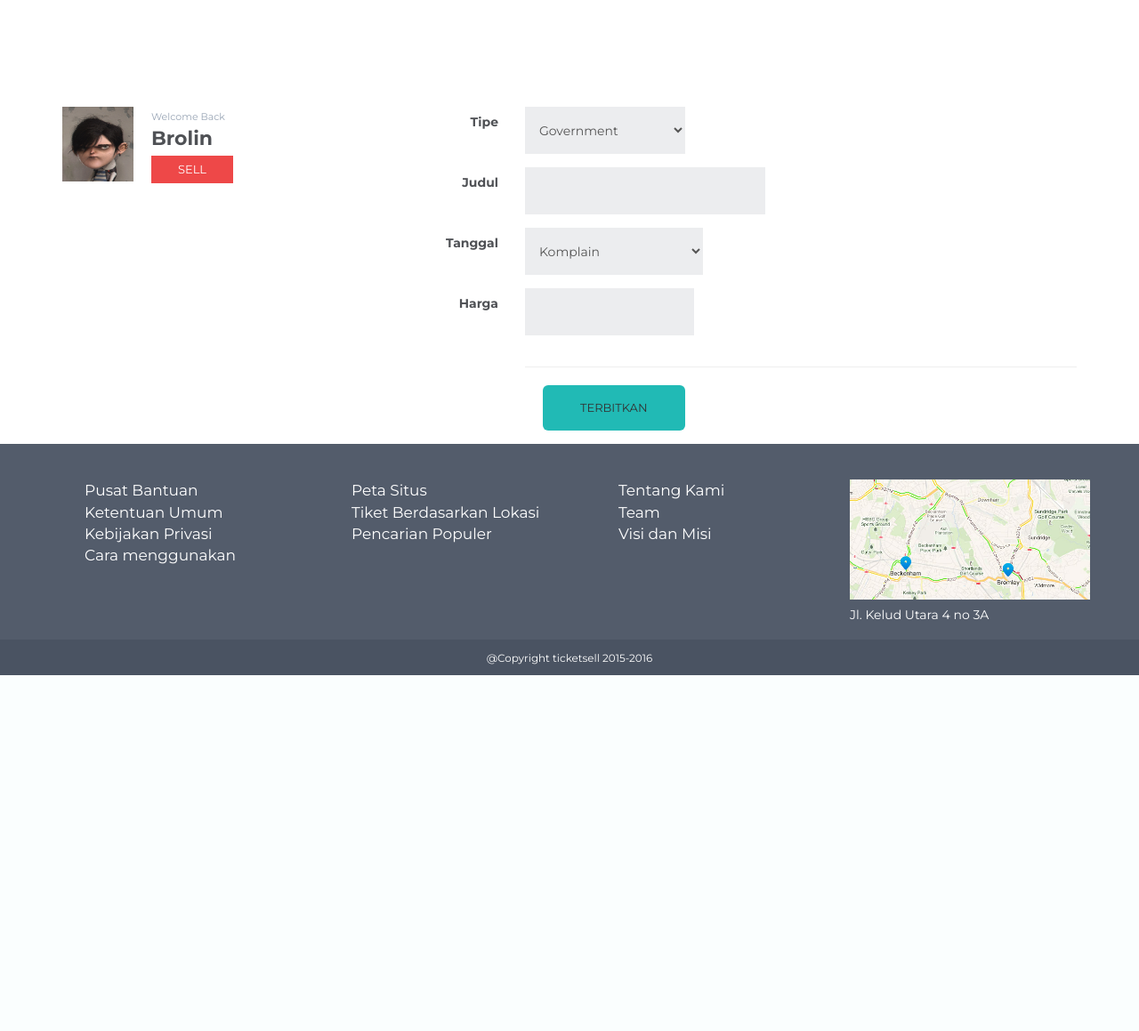
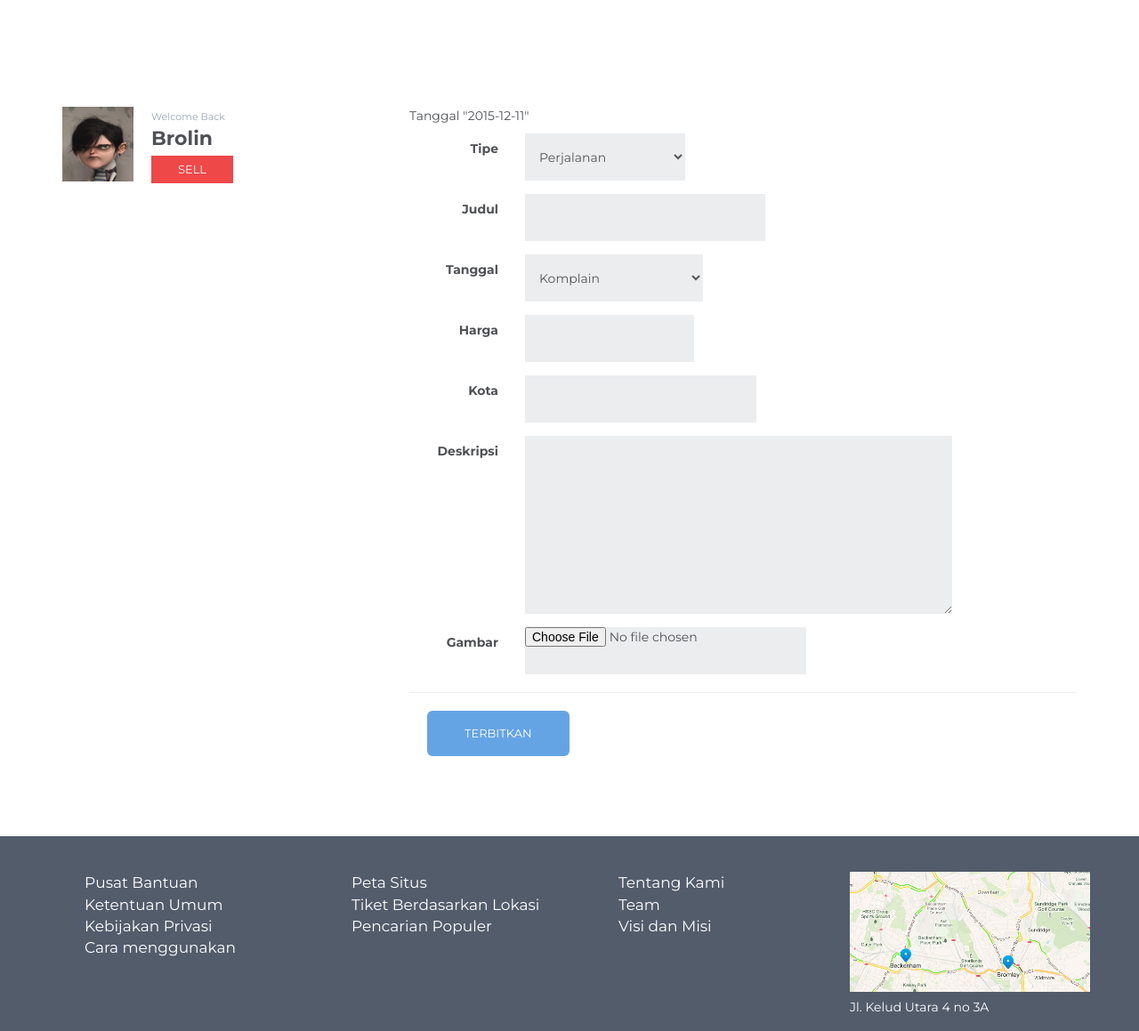
Before and after one commit to rolies/advanceSE, a CodeIgniter app: page /database/index.php/member/sellpost in a window 1280 px wide. Shown: the part 100-1259 px from the top of the page at 89% size. Before the commit the page ends 859 px from the top, so only its background shows below. Run offline with CodeIgniter, Linux system fonts and the light colour scheme.

Commit message:
update sellpost and sql

```diff
--- a/application/controllers/Member.php
+++ b/application/controllers/Member.php
@@ -9,8 +9,26 @@ class Member extends CI_Controller {
 	}
 
 	public function sellpost() {
-		$this->load->view('member/user-header');
-		$this->load->view('member/sell-post');
-		$this->load->view('include/footer');
+		if (isset($_POST['tipe'])){
+			$post = array (
+				'tipe' => $_POST['tipe'],
+				'judul' => $_POST['judul'],
+				'tanggal' => $_POST['tanggal'],
+				'harga' => $_POST['harga'],
+				'kota' => $_POST['kota'],
+				'deskripsi' => $_POST['deskripsi'],
+			);
+			$this->load->model('Sample_model');
+			if(!$this->Sample_model->add_sellpost($post)){
+				die('Something Wrong');
+			} else {
+				echo "Post sukses bro";
+			}
+		} else {
+			$this->load->helper('form');
+			$this->load->view('member/user-header');
+			$this->load->view('member/sell-post');
+			$this->load->view('include/footer');
+		}
 	}
 }
--- a/application/models/sample_model.php
+++ b/application/models/sample_model.php
@@ -22,7 +22,7 @@ class Sample_model extends CI_model {
 	}
 
 
-	public function add_post($post) {
-		return $this->db->insert('post', $post);
+	public function add_sellpost($post) {
+		return $this->db->insert('sellpost', $post);
 	}
 }
--- a/application/views/member/sell-post.php
+++ b/application/views/member/sell-post.php
@@ -12,15 +12,16 @@
 		</div>
 
 		<div class="col-md-8 sellpost">
-			<form class="form-horizontal">
+			<p>Tanggal "<?php echo date('Y-m-d'); ?>"</p>
+			<form action=" " role="form" method="POST" class="form-horizontal">
 				<div class="form-group">
 					<label for="inputtipe" class="col-sm-2 control-label">Tipe</label>
 					<div class="col-sm-10">
 					   	<select class="form-control" id="inputtipe" name="tipe">
-					  		<option value="Government">Government</option>
-						  	<option value="Infrastructure">Infrastructure</option>
-						  	<option value="Economy">Economy</option>
-						  	<option value="Tourism">Tourism</option>
+					  		<option value="Perjalanan">Perjalanan</option>
+						  	<option value="Pariwisata">Pariwisata</option>
+						  	<option value="Konser">Konser</option>
+						  	<option value="Pertunjukan">Pertunjukan</option>
 						</select>
 					</div>
 				</div>
@@ -48,13 +49,27 @@
 						<input type="text" class="form-control" id="inputhrg" name="harga">
 					</div>
 				</div>
+				<div class="form-group">
+					<label for="inputkota" class="col-sm-2 control-label">Kota</label>
+					<div class="col-sm-10">
+						<input type="text" class="form-control" id="inputkota" name="kota">
+					</div>
+				</div>
 
 				<div class="form-group">
-				    <div class="col-sm-offset-2 col-sm-10">
-					   	<hr>
-					    <button class="btn btn-default btn-lg">Terbitkan</button>
-				    </div>
+					<label for="inputdes" class="col-sm-2 control-label">Deskripsi</label>
+					<div class="col-sm-10">
+						<textarea class="form-control" id="inputdes" name="deskripsi"></textarea>
+					</div>
 				</div>
+				<div class="form-group">
+					<label for="inputgambar" class="col-sm-2 control-label">Gambar</label>
+					<div class="col-sm-10">
+					   	<input type="file" id="inputgambar" name="picture" >
+					</div>
+		  		</div>
+			  	<hr>
+			    <button class="btn btn-default btn-lg">Terbitkan</button>
 			</form>
 		</div>
 	</div>
--- a/template/css/user-style.css
+++ b/template/css/user-style.css
@@ -78,7 +78,22 @@ header {
 	border: none;
 	box-shadow: none;
 }
+.sellpost textarea {
+	border-radius: 0;
+	background: #ECEDEF;
+	border: none;
+	box-shadow: none;
+	width: 480px;
+	min-height: 200px;
+}
 #inputtipe {width: 180px}
 #inputjudul {width: 270px}
 #inputtgl {width: 200px}
 #inputhrg {width: 190px}
+#inputkota {width: 260px}
+
+.sellpost .btn {
+	color: #FFF;
+	background: #64A4E4;
+	margin-bottom: 90px;
+}
```
Also changed, not shown: application/controllers/Welcome.php (+28 -28 lines), sql/se.sql (+42 -1 lines).
